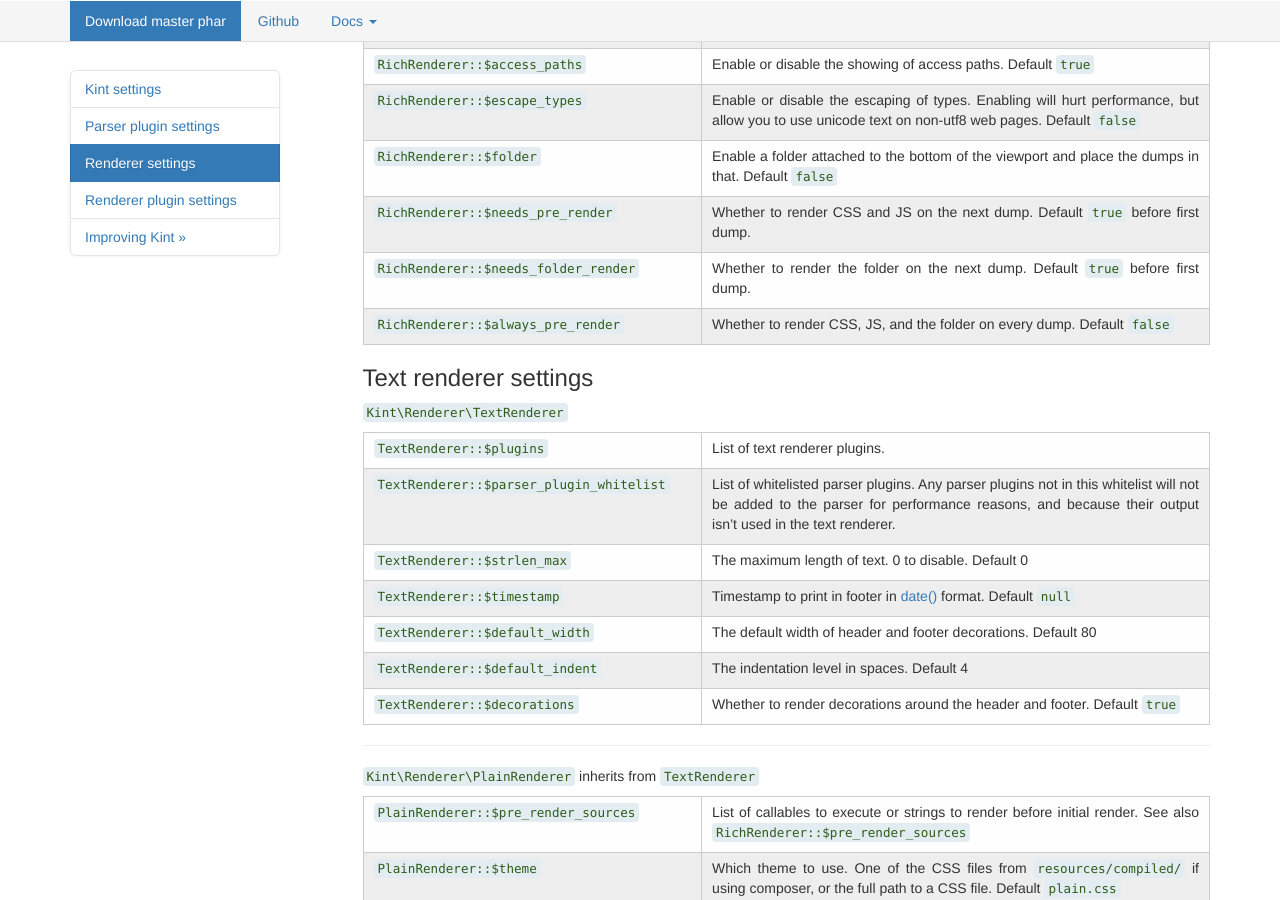
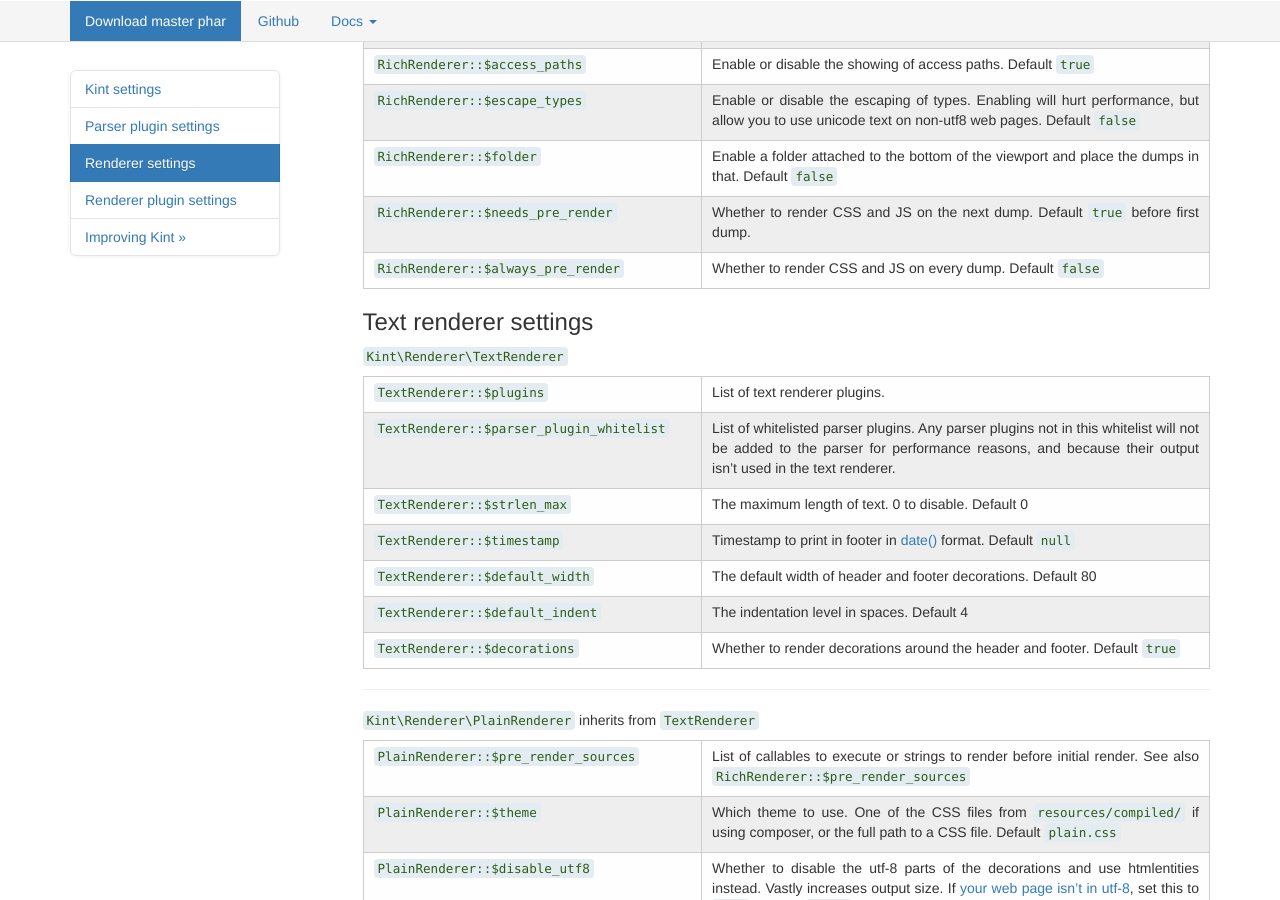
Before and after one commit to kint-php/kint, a Jekyll site: the page built from settings.md, in a window 1280 px wide and 900 px high, scrolled down 3933 px. Built offline with Jekyll 4.4.1, drawn with Linux system fonts in a browser that asks for light colours; nearby versions of some CDN libraries; some of the changed text lies outside the part shown.

Commit message:
6.0-beta3

```diff
--- a/settings.md
+++ b/settings.md
@@ -149,8 +149,7 @@ All parser plugins delivered with Kint are in the `Kint\Parser` namespace.
 `RichRenderer::$escape_types` | Enable or disable the escaping of types. Enabling will hurt performance, but allow you to use unicode text on non-utf8 web pages. Default `false`
 `RichRenderer::$folder` | Enable a folder attached to the bottom of the viewport and place the dumps in that. Default `false`
 `RichRenderer::$needs_pre_render` | Whether to render CSS and JS on the next dump. Default `true` before first dump.
-`RichRenderer::$needs_folder_render` | Whether to render the folder on the next dump. Default `true` before first dump.
-`RichRenderer::$always_pre_render` | Whether to render CSS, JS, and the folder on every dump. Default `false`
+`RichRenderer::$always_pre_render` | Whether to render CSS and JS on every dump. Default `false`
 
 ### Text renderer settings
 
```
Also changed, not shown: other parts of settings.md (+1 -1 lines), advanced.md (+2 -0 lines).
